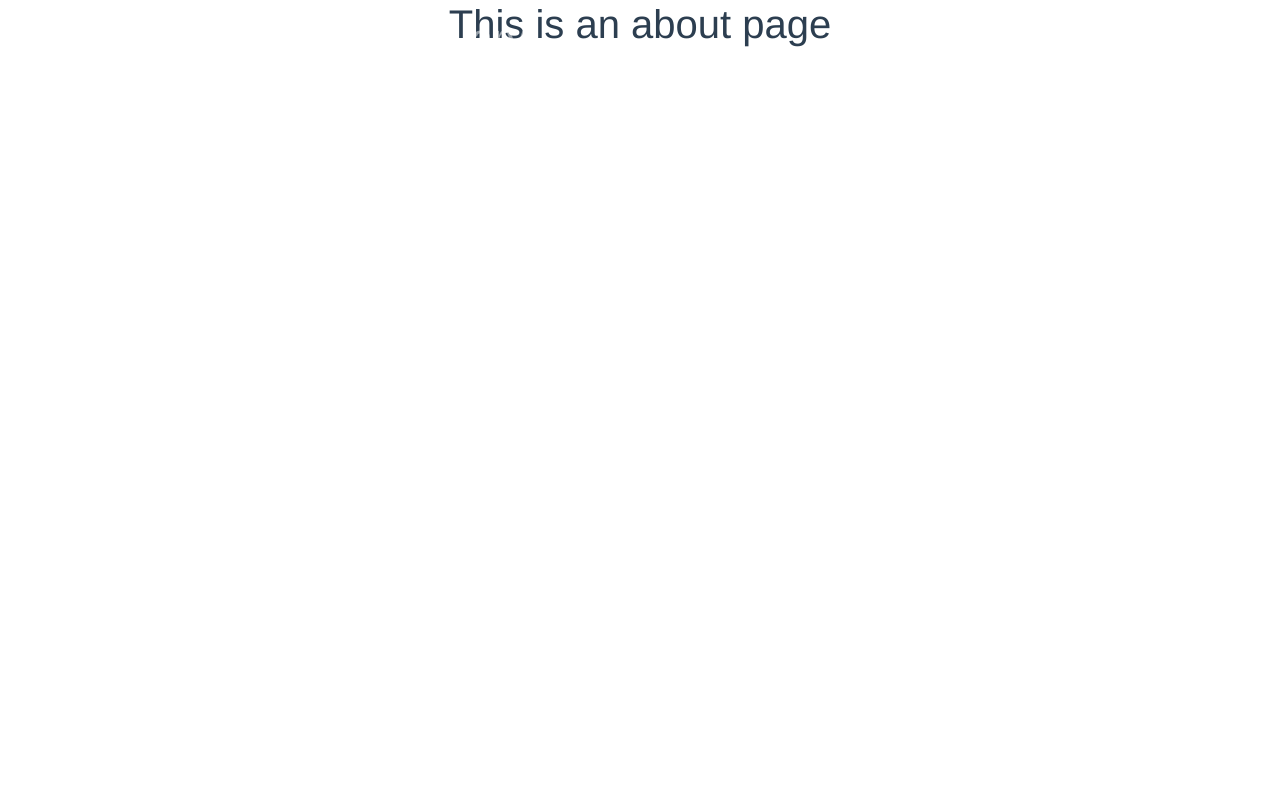
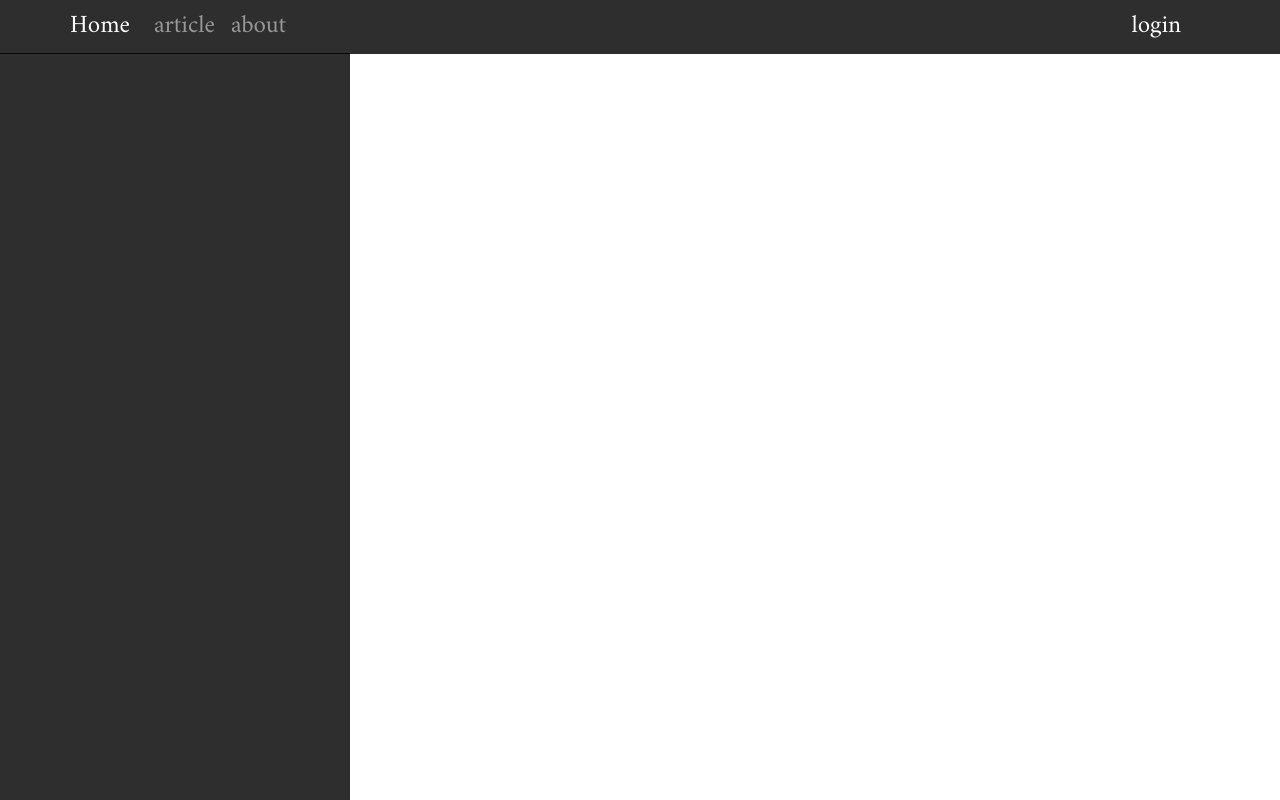
Before and after one commit to shanellin/vue-project1, a Vue app: page /about in a window 1280 px wide. Built offline with nearby package versions, Linux system fonts and the light colour scheme.

Commit message:
day2 work for about page's left&right column's layout

```diff
--- a/public/index.html
+++ b/public/index.html
@@ -10,6 +10,7 @@
     <link rel="stylesheet" href="https://stackpath.bootstrapcdn.com/bootstrap/4.2.1/css/bootstrap.min.css" integrity="sha384-GJzZqFGwb1QTTN6wy59ffF1BuGJpLSa9DkKMp0DgiMDm4iYMj70gZWKYbI706tWS" crossorigin="anonymous">
     <script src="https://stackpath.bootstrapcdn.com/bootstrap/4.2.1/js/bootstrap.min.js" integrity="sha384-B0UglyR+jN6CkvvICOB2joaf5I4l3gm9GU6Hc1og6Ls7i6U/mkkaduKaBhlAXv9k" crossorigin="anonymous"></script>
     <title>hello-word</title>
+    <link href="https://fonts.googleapis.com/css?family=Amiri" rel="stylesheet">
   </head>
   <body>
     <noscript>
@@ -18,4 +19,9 @@
     <div id="app"></div>
     <!-- built files will be auto injected -->
   </body>
+  <script type="text/javascript">
+    Doc = id => document.getElementById(id);
+    DocStyle = id => document.getElementById(id).style;
+    DocClass = id => document.getElementsByClassName(id);
+  </script>
 </html>
--- a/src/App.vue
+++ b/src/App.vue
@@ -1,19 +1,19 @@
 <template>
   <div id="app">
     <nav id="nav" class="navbar navbar-expand-lg navbar-dark" style="background-color:rgba(255,255,255,0);">
-      <a class="navbar-brand fontSize40" href="/">Home</a>
+      <a class="navbar-brand navFont" href="/">Home</a>
       <button class="navbar-toggler" type="button" data-toggle="collapse" data-target="#navbarSupportedContent" aria-controls="navbarSupportedContent" aria-expanded="false" aria-label="Toggle navigation">
         <span class="navbar-toggler-icon"></span>
       </button>
       <div class="collapse navbar-collapse" id="navbarSupportedContent">
         <ul class="navbar-nav mr-auto">
           <li class="nav-item" v-for="(item, index) in navBtn">
-            <a class="nav-link fontSize40" :href="'/'+item">{{item}}</a>
+            <a class="nav-link navFont" :href="'/'+item">{{item}}</a>
           </li>
         </ul>
         <form class="form-inline my-2 my-lg-0">
           <router-link to="/login">
-            <button class="btn my-2 my-sm-0 fontSize40 navbar-brand">login</button>
+            <button class="btn my-2 my-sm-0 navFont navbar-brand">login</button>
           </router-link>
         </form>
       </div>
@@ -25,7 +25,7 @@
   export default {
     data() {
       return {
-        navBtn:['article', 'about', 'diary']
+        navBtn:['article', 'about']
       };
     },
     created: function () {
@@ -41,7 +41,7 @@
 </script>
 <style lang="sass">
   #app
-    font-family: 'Avenir', Helvetica, Arial, sans-serif
+    font-family: 'Amiri', serif
     -webkit-font-smoothing: antialiased
     -moz-osx-font-smoothing: grayscale
     text-align: center
@@ -52,8 +52,8 @@
     position: absolute
     z-index: 2
     width: 100vw
-  .fontSize40
-    font-size: 40px
+  .navFont
+    font-size: 25px
   @media (max-width: 465px)
     #nav
       padding: 0px 20px
@@ -63,4 +63,5 @@
   @media (min-width: 924px)
     #nav
       padding: 0px 70px
+
 </style>
--- a/src/router.js
+++ b/src/router.js
@@ -21,10 +21,12 @@ export default new Router({
     {
       path: '/about',
       name: 'about',
-      // route level code-splitting
-      // this generates a separate chunk (about.[hash].js) for this route
-      // which is lazy-loaded when the route is visited.
       component: () => import('./views/About.vue')
+    },
+    {
+      path: '/article',
+      name: 'article',
+      component: () => import('./views/article.vue')
     }
   ]
 })
--- a/src/views/About.vue
+++ b/src/views/About.vue
@@ -1,5 +1,51 @@
 <template>
-  <div class="about">
-    <h1>This is an about page</h1>
+  <div id="main-content" class="main-content" :style="{marginTop:mainMarginTop + 'px'}">
+    <div class="left-column" :style="{height:columnHeight}">
+
+    </div>
+    <div class="right-column" :style="{height:columnHeight, overflowY:'scroll'}">
+      <div class="" style="height:1000px;width:100%;background-color:white">
+
+      </div>
+    </div>
   </div>
 </template>
+<script>
+// @ is an alias to /src
+import HelloWorld from '@/components/HelloWorld.vue'
+export default {
+  data() {
+    return {
+      mainMarginTop:parseInt($('#nav').height()),
+      columnHeight:`calc(100vh - ${parseInt($('#nav').height())}px)`
+    };
+  },
+  created: function () {
+    DocStyle('nav').backgroundColor = `rgba(${0}, ${0}, ${0}, ${0.82})`;
+  },
+  methods: {
+  },
+  mounted(){
+    console.log(Doc('main-content'));
+  }
+};
+</script>
+<style media="screen" lang="sass">
+  // @media (max-width: 465px)
+  // @media (min-width: 465px) and (max-width: 924px)
+  // @media (min-width: 924px)
+
+  .main-content
+    position: absolute
+    width: 100vw
+  .left-column
+    position: relative
+    width: 350px
+    background-color: rgba(0, 0, 0, 0.82)
+    color: white
+    float: left
+  .right-column
+    position: relative
+    width: calc(100vw - 350px)
+    float: left
+</style>
--- a/src/views/Home.vue
+++ b/src/views/Home.vue
@@ -33,7 +33,7 @@ export default {
     return {
       carouselIMG:['http://www.d852.com/uploads/tuku/87439/vwhmsdv5z4v.jpg',
        'https://50plus.cwgv.com.tw/public/upload/articles/39/9339/preview/9339.png',
-       'http://img3.xiazaizhijia.com/walls/20151202/1440x900_4a7370efa9456ca.jpg']
+       'http://www.hl.gov.tw/ezfiles/1/1001/pictures/plugin/o_hl/ohl_ohlpic_623_5393092_35790.jpg']
     };
   },
   created: function () {
--- /dev/null
+++ b/src/views/article.vue
@@ -0,0 +1,5 @@
+<template>
+  <div class="about">
+    <h1>This is an article page</h1>
+  </div>
+</template>
```
